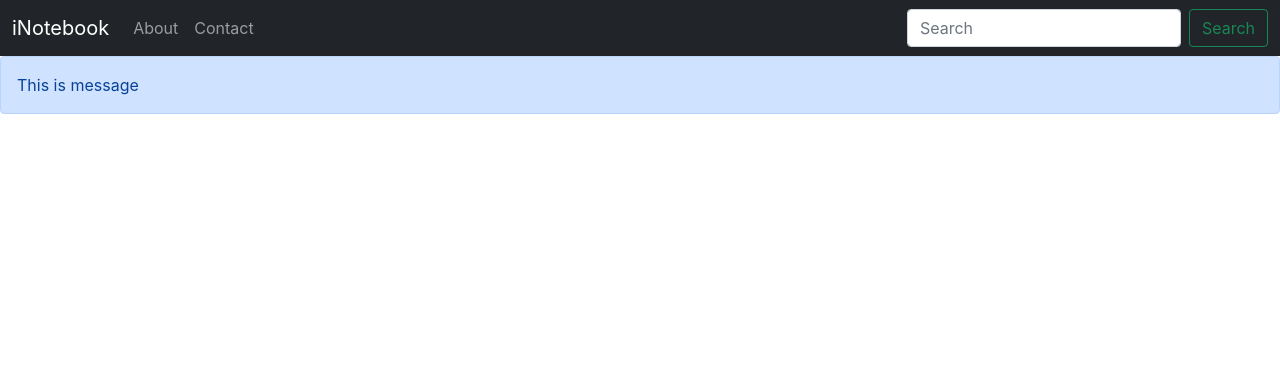
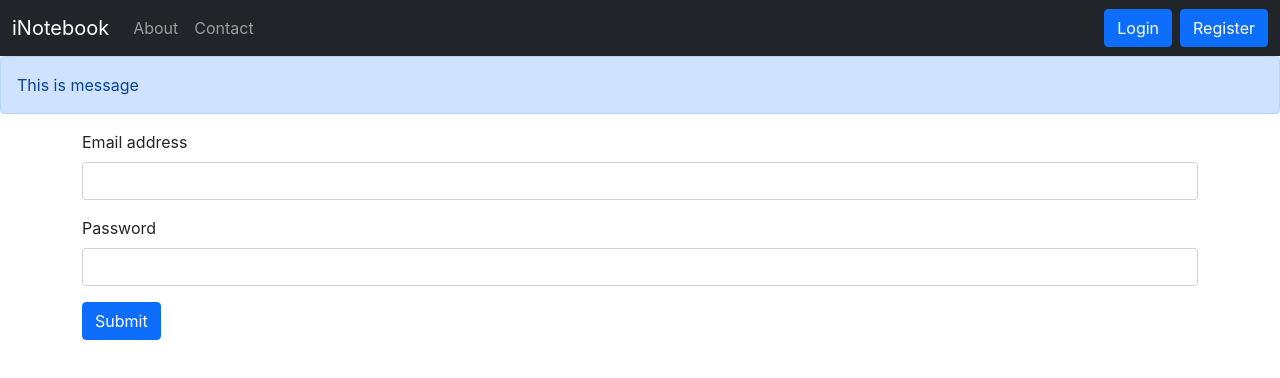
Before and after one commit to anjanisingh17/inotebook, a React (Create React App) app: page /login in a window 1280 px wide. Shown: the top 378 px of the page. Built offline with nearby package versions, Linux system fonts and the light colour scheme.

Commit message:
midnight commit

```diff
--- a/src/App.js
+++ b/src/App.js
@@ -7,6 +7,8 @@ import About from './components/About'
 import NoteState from './context/notes/NoteState';
 import { BrowserRouter as Routers, Routes, Route } from 'react-router-dom';
 import Alert from './components/Alert';
+import Signup from './components/Signup';
+import Login from './components/Login';
 
 
 function App() {
@@ -26,6 +28,8 @@ function App() {
             <Route  path='/' element={<Home />} ></Route>
             <Route exact path='/about' element={<About />} ></Route>
             <Route exact path='/contact' element={<Contact /> } ></Route>
+            <Route exact path='/login' element={<Login /> } ></Route>
+            <Route exact path='/signup' element={<Signup /> } ></Route>
          </Routes>
          </div>
       </Routers>
--- a/src/components/AddNote.jsx
+++ b/src/components/AddNote.jsx
@@ -14,6 +14,7 @@ function AddNote() {
   const handleClick = (e) => {
     e.preventDefault()
     addNote(note.title, note.description, note.tag)
+    setNote({ title: "", description: "", tag: "" })
   }
 
   return (
@@ -24,20 +25,20 @@ function AddNote() {
           <form>
             <div className="mb-3">
               <label className="form-label">Title</label>
-              <input type="text" className="form-control" id="title" name="title" onChange={onChange} aria-describedby="emailHelp" />
+              <input type="text" className="form-control" id="title" name="title" value={note.title} onChange={onChange} aria-describedby="emailHelp" minLength={5} />
             </div>
             <div className="mb-3">
               <label className="form-label">Description</label>
-              <input type="text" className="form-control" id="description" name="description" onChange={onChange} />
+              <input type="text" className="form-control" id="description" name="description" value={note.description} onChange={onChange} minLength={5} />
             </div>
 
             <div className="mb-3">
               <label className="form-label">tag</label>
-              <input type="text" className="form-control" id="tag" name="tag" onChange={onChange} />
+              <input type="text" className="form-control" id="tag" name="tag" value={note.tag} onChange={onChange} />
             </div>
 
 
-            <button type="submit" className="btn btn-primary" onClick={handleClick} >Add Note</button>
+            <button disabled={note.title.length <5 || note.description.length <5} type="submit" className="btn btn-primary" onClick={handleClick} >Add Note</button>
           </form>
         </div>
       </div>
--- /dev/null
+++ b/src/components/Login.jsx
@@ -0,0 +1,57 @@
+import React from 'react'
+import { useState } from 'react';
+import {useNavigate} from 'react-router-dom'
+
+function Login() {
+
+  const [credentials, setCredentials] = useState({email:" ", password:" "})
+  let navigate  = useNavigate();
+
+  const handleSubmit = async(e)=>{
+    e.preventDefault();
+    const response = await fetch('http://localhost:5000/api/users/user_login', {
+      method: 'POST',
+      headers: {
+        'Content-Type': 'application/json'
+      },
+      body: JSON.stringify({email: credentials.email, password: credentials.password})
+
+    });
+    const json  = await response.json();
+    console.log(json)
+    if(json.success){
+      //
+      console.log('ok')
+      localStorage.setItem('token',json.token)
+      navigate('/')
+    }
+    else{
+      alert('Invalid credentials')
+    }
+  }
+
+  let onChange = (e)=>{
+    setCredentials({...credentials, [e.target.name]: e.target.value})
+  }
+
+
+  return (
+    <>
+      <form onSubmit={handleSubmit}>
+        <div className="mb-3">
+          <label htmlFor="email" className="form-label">Email address</label>
+          <input type="email" className="form-control" name='email' id="email" onChange={onChange} value={credentials.email} />
+        </div>
+        <div className="mb-3">
+          <label htmlFor="password" className="form-label">Password</label>
+          <input type="text" className="form-control" name='password' id="password" onChange={onChange} value={credentials.password} />
+        </div>
+
+        <button type="submit" className="btn btn-primary" >Submit</button>
+      </form>
+
+    </>
+  )
+}
+
+export default Login
--- a/src/components/Navbar.jsx
+++ b/src/components/Navbar.jsx
@@ -23,8 +23,8 @@ function Navbar() {
           </li>
         </ul>
         <form className="d-flex">
-          <input className="form-control me-2" type="search" placeholder="Search" aria-label="Search" />
-          <button className="btn btn-outline-success" type="submit">Search</button>
+        <Link className="btn btn-primary mx-2" to='/login' role="button">Login</Link>
+        <Link className="btn btn-primary " to='/signup' role="button">Register</Link>
         </form>
       </div>
     </div>
--- a/src/components/NoteItem.jsx
+++ b/src/components/NoteItem.jsx
@@ -17,7 +17,7 @@ const {note,updateNote} = props
           <i className="fa fa-trash-o mx-2" aria-hidden="true" onClick={()=>{deleteNote(note._id)}}></i>
           <i className="fa fa-pencil-square-o mx-2" onClick={()=>{updateNote(note)}} aria-hidden="true"></i>
           </div>
-          <p className="card-text">{note.description} Lorem ipsum dolor sit amet consectetur adipisicing elit. </p>
+          <p className="card-text">{note.description}</p>
 
 
       </div>
--- a/src/components/Notes.jsx
+++ b/src/components/Notes.jsx
@@ -30,7 +30,6 @@ function Notes() {
 
   const handleClick = (e) => {
     e.preventDefault()
-    console.log('upadting a note ...', note)
     refClose.current.click();
     editNote(note.id, note.etitle, note.edescription, note.etag)
   }
@@ -57,11 +56,11 @@ function Notes() {
               <form>
                 <div className="mb-3">
                   <label className="form-label">Title</label>
-                  <input type="text" className="form-control" id="etitle" name="etitle" value={note.etitle} onChange={onChange} aria-describedby="emailHelp" />
+                  <input type="text" className="form-control" id="etitle" name="etitle" value={note.etitle} onChange={onChange} aria-describedby="emailHelp" minLength={5} />
                 </div>
                 <div className="mb-3">
                   <label className="form-label">Description</label>
-                  <input type="text" className="form-control" id="edescription" name="edescription" value={note.edescription} onChange={onChange} />
+                  <input type="text" className="form-control" id="edescription" name="edescription" value={note.edescription} onChange={onChange} minLength={5} />
                 </div>
 
                 <div className="mb-3">
@@ -73,7 +72,7 @@ function Notes() {
             </div>
             <div className="modal-footer">
               <button ref={refClose} type="button" className="btn btn-secondary" data-bs-dismiss="modal">Close</button>
-              <button type="button" className="btn btn-primary" onClick={handleClick} >Update Note</button>
+              <button disabled={note.etitle.length <5 || note.edescription.length <5} type="button" className="btn btn-primary" onClick={handleClick} >Update Note</button>
             </div>
           </div>
         </div>
@@ -82,6 +81,10 @@ function Notes() {
 
       <div className='row my-3'>
         <h2> Your Notes</h2>
+        <div className='container'>
+        {notes.length === 0 && 'No notes to display'}
+        </div>
+
         {notes.map((note) => {
 
           return <NoteItem key={note._id} updateNote={updatenote} note={note} />
--- /dev/null
+++ b/src/components/Signup.jsx
@@ -0,0 +1,9 @@
+import React from 'react'
+
+function Signup() {
+  return (
+    <div>This is Signup</div>
+  )
+}
+
+export default Signup
--- a/src/context/notes/NoteState.jsx
+++ b/src/context/notes/NoteState.jsx
@@ -40,13 +40,10 @@ const addNote = async(title, description, tag)=>{
         },
         body: JSON.stringify({title, description, tag})
       });
-      let json =  await response.json();
+      let note =  await response.json();
     //API CALL END
 
-
-    console.log(`Add a note ...`)
-
-      setNotes(notes.concat(json))
+      setNotes(notes.concat(note))
 }
 
 //Delete a Note
@@ -61,10 +58,8 @@ const deleteNote = async(id)=>{
         },
       });
       const json = await response.json();
-      console.log(json)
     //API CALL END
 
-    // console.log('Deleting a note ....',id)
 
     const  newNotes = notes.filter((note)=>{
        return note._id !==  id
```
Also changed, not shown: 1 other file (tests, documents, lock files or other folders).
